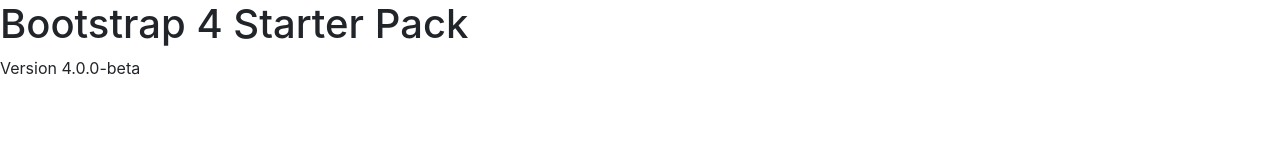
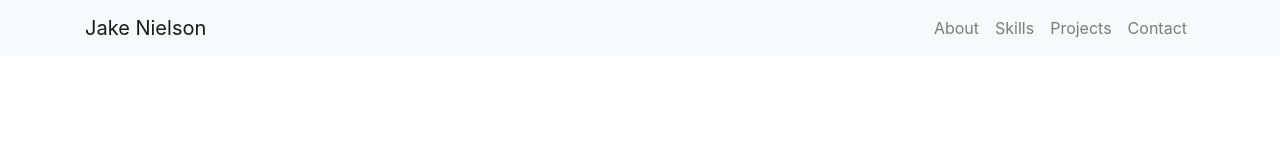
Before and after one commit to jakenielson/bs-resume, a website: page src/index.html in a window 1280 px wide. Drawn offline with nearby package versions, Linux system fonts and the light colour scheme; files that its build step writes are made by us from their sources.

Commit message:
Add navbar

```diff
--- a/src/index.html
+++ b/src/index.html
@@ -10,8 +10,41 @@
   <link rel="stylesheet" href="css/style.css">
 </head>
 <body>
-  <h1>Bootstrap 4 Starter Pack</h1>
-  <p>Version 4.0.0-beta</p>
+  <!-- NAVBAR -->
+  <nav class="navbar navbar-expand-sm navbar-light bg-light mb-3">
+    <div class="container">
+      <a href="#" class="navbar-brand">Jake Nielson</a>
+      <ul class="navbar-nav">
+        <li class="nav-item">
+          <a href="#about-section" class="nav-link">About</a>
+        </li>
+        <li class="nav-item">
+          <a href="#skills-section" class="nav-link">Skills</a>
+        </li>
+        <li class="nav-item">
+          <a href="#projects-section" class="nav-link">Projects</a>
+        </li>
+        <li class="nav-item">
+          <a href="#contact-section" class="nav-link">Contact</a>
+        </li>
+      </ul>
+    </div>
+  </nav>
+
+  <!-- ABOUT SECTION -->
+    <!-- BACKGROUND IMAGE -->
+    <!-- CARD WITH INFO & CTA -->
+
+  <!-- SKILLS SECTION -->
+    <!-- ICON GRID -->
+    <!-- PICTURE & DESCRIPTION -->
+
+  <!-- PROJECTS SECTION -->
+    <!-- CAROUSEL WITH LINKS -->
+
+  <!-- CONTACT SECTION -->
+    <!-- CTA BUTTON -->
+    <!-- SOCIAL LINKS -->
 
   <script src="js/jquery.min.js"></script>
   <script src="js/popper.min.js"></script>
```
